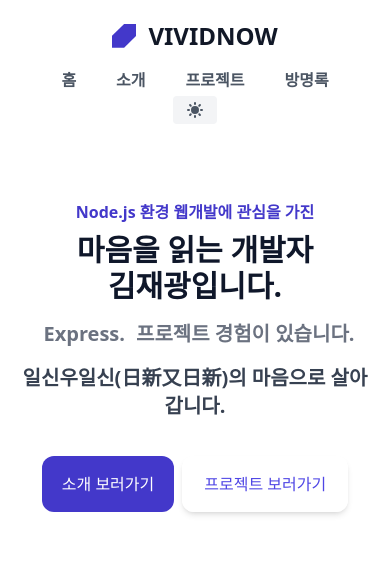
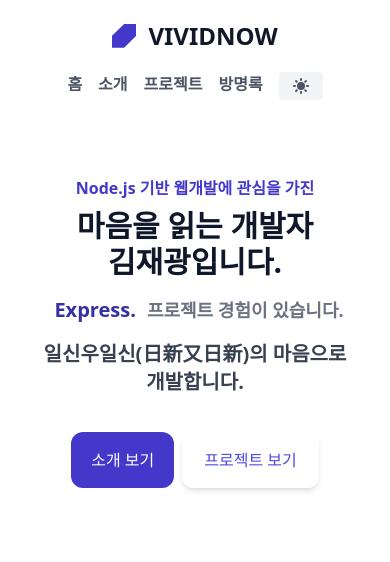
Before and after one commit to belucent0/my-Blog-with-Next.js, a Next.js app: page / in a window 390 px wide. Shown: the top 562 px of the page. Built offline with nearby package versions, Linux system fonts and the light colour scheme; no server answers.

Commit message:
수정, 랜딩페이지, 방명록 css 간격 수정

```diff
--- a/app/components/DarkModeBtn.js
+++ b/app/components/DarkModeBtn.js
@@ -15,6 +15,7 @@ export default function DarkModeBtn() {
                 inline-flex items-center
                 border-0 py-1 px-3 rounded text-base mt-1
                 focus:outline-none
+
                 bg-gray-100
                 hover:bg-gray-50
                 hover:text-red-500
--- a/app/components/Header.js
+++ b/app/components/Header.js
@@ -21,9 +21,9 @@ export default async function Header() {
             >
               <path d="M96 0V47L48 94H0V47L48 0H96Z" />
             </svg>
-            <span className="ml-3 text-2xl font-semibold ">VIVIDNOW</span>
+            <span className="ml-3 text-2xl font-semibold dark:text-white ">VIVIDNOW</span>
           </Link>
-          <nav className="gap-x-10 md:ml-auto md:mr-auto flex flex-wrap items-center text-base justify-center">
+          <nav className="gap-x-4 md:gap-x-10 md:ml-auto md:mr-auto flex flex-wrap items-center text-base justify-center">
               <Link href={"/"} className="text-base font-semibold  text-gray-600 transition duration-100 hover:text-indigo-500 active:text-indigo-700" >
                   홈
               </Link>
--- a/app/components/Hero.js
+++ b/app/components/Hero.js
@@ -9,23 +9,24 @@ export default function Hero() {
   return (
     <>
       <p className="p-2 font-bold text-indigo-700 sm:text-base md:py-3 md:text-lg">
-        Node.js 환경 웹개발에 관심을 가진
+        Node.js 기반 웹개발에 관심을 가진
       </p>
       <h1 className="text-3xl font-bold sm:text-5xl md:py-6 md:text-6xl">
         마음을 읽는 개발자 <br />
         김재광입니다.
       </h1>
-      <div className="flex items-center justify-center  text-gray-500">
+      <div className="flex items-center justify-center text-indigo-800">
         <div className="pl-2 text-xl font-bold sm:text-3xl md:pl-4 md:text-4xl">
           {text}
           <Cursor />
         </div>
-        <p className="py-4 text-xl font-bold sm:text-3xl md:text-4xl">
+        <p className="py-4 text-lg font-bold text-gray-500 sm:text-3xl md:text-4xl">
           프로젝트 경험이 있습니다.
         </p>
       </div>
       <p className="text-xl font-bold text-gray-700 md:text-2xl">
-        일신우일신(日新又日新)의 마음으로 살아갑니다.
+        일신우일신(日新又日新)의 마음으로 <br className="md:hidden"/>
+        개발합니다.
       </p>
     </>
   );
--- a/app/guestbook/Banner.js
+++ b/app/guestbook/Banner.js
@@ -62,7 +62,7 @@ export default function Banner() {
           />
         </div>
         <div className="flex flex-wrap items-center gap-x-4 gap-y-2">
-          <div className="text-sm leading-6">
+          <div className="text-xs md:text-sm leading-6">
             <strong className="font-semibold">소셜 로그인</strong>
             <svg
               viewBox="0 0 2 2"
@@ -71,14 +71,14 @@ export default function Banner() {
             >
               <circle cx={1} cy={1} r={1} />
             </svg>
-            간편 로그인을 통해 방명록을 남기실 수 있습니다.
+            간편 로그인으로 방명록을 남길 수 있습니다.
           </div>
         </div>
         <div className="flex flex-1 justify-end">
-        <button type="button" className="-m-3 p-3 text-xs focus-visible:outline-offset-[-4px]" onClick={handleCloseBanner}>
-          <span className="sr-only">Dismiss</span>
-          하루 닫기 X
-        </button>
+          <button type="button" className="-m-3 p-3 text-xs focus-visible:outline-offset-[-4px]" onClick={handleCloseBanner}>
+            <span className="sr-only">Dismiss</span>
+            하루 닫기 X
+          </button>
       </div>
       </div>
     </Transition>
--- a/app/page.js
+++ b/app/page.js
@@ -15,12 +15,12 @@ export default async function Home() {
                 <div className="flex justify-center w-full max-w-2xl gap-2 mx-auto mt-6">
                   <Link href={"/about"}>
                     <div className="mt-3 rounded-lg sm:mt-0">
-                      <button className="px-5 py-4 text-base font-medium text-center text-white transition duration-500 ease-in-out transform bg-indigo-700 lg:px-10 rounded-xl hover:bg-indigo-500 focus:outline-none focus:ring-2 focus:ring-offset-2 focus:ring-indigo-500">소개 보러가기</button>
+                      <button className="px-5 py-4 text-base font-medium text-center text-white transition duration-500 ease-in-out transform bg-indigo-700 lg:px-10 rounded-xl hover:bg-indigo-500 focus:outline-none focus:ring-2 focus:ring-offset-2 focus:ring-indigo-500">소개 보기</button>
                     </div>
                    </Link>
                    <Link href={"/projects"}>
                     <div className="mt-3 rounded-lg sm:mt-0 sm:ml-3">
-                    <button className="items-center block px-5 lg:px-10 py-3.5 text-base font-medium text-center text-indigo-600 transition duration-500 ease-in-out transform border-2 border-white shadow-md rounded-xl focus:outline-none focus:ring-2 focus:ring-offset-2 focus:ring-gray-500">프로젝트 보러가기</button>
+                    <button className="items-center block px-5 lg:px-10 py-3.5 text-base font-medium text-center text-indigo-600 transition duration-500 ease-in-out transform border-2 border-white shadow-md rounded-xl focus:outline-none focus:ring-2 focus:ring-offset-2 focus:ring-gray-500">프로젝트 보기</button>
                   </div>
                   </Link>
                 </div>
--- a/app/projects/page.js
+++ b/app/projects/page.js
@@ -22,9 +22,6 @@ export default async function List() {
               <div className="h-1 w-20 rounded bg-indigo-700"></div>
             </div>
             <span className="w-full leading-relaxed text-gray-500 lg:w-1/2">
-              <p>
-                Node.js 환경에서 개발되는 웹서비스에 관심을 가지고 있습니다.
-              </p>
               <p>Nest.js, Next.js, Express.js 프레임워크를 활용한 실전 및 토이 프로젝트 목록입니다.</p>
             </span>
           </div>
```
